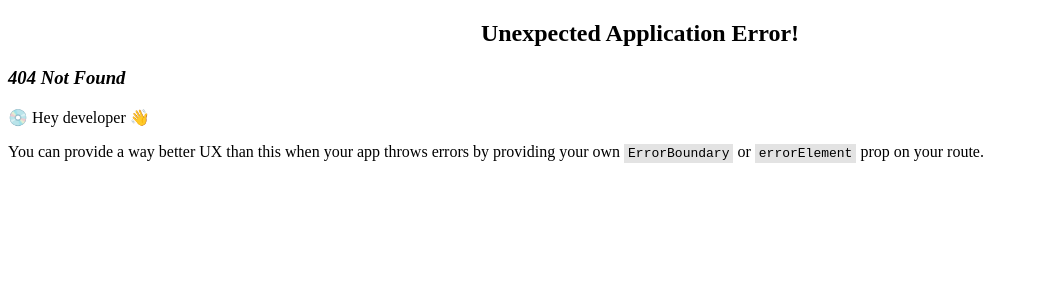
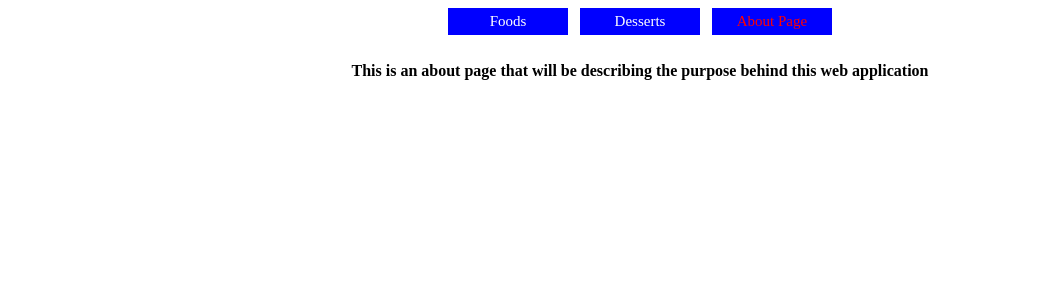
Before and after one commit to aiamsubhabp/food-app, a React (Create React App) app: page /About in a window 1280 px wide. Before the commit this address had no page. Shown: the top 300 px of the page, without its empty margins (0-1039 px from the left). Built offline with nearby package versions, Linux system fonts and the light colour scheme.

Commit message:
complete minimum project requirements

```diff
--- a/db.json
+++ b/db.json
@@ -20,12 +20,6 @@
       "image": "https://3f4c2184e060ce99111b-f8c0985c8cb63a71df5cb7fd729edcab.ssl.cf2.rackcdn.com/media/17708/beefsteakburritos.jpg",
       "description": "delectable example",
       "likes": 0
-    },
-    {
-      "name": "Pizza",
-      "image": "ASD",
-      "description": "sdflkn",
-      "id": 4
     }
   ],
   "desserts": [
--- /dev/null
+++ b/src/components/AboutPage.js
@@ -0,0 +1,13 @@
+import NavBar from "./NavBar"
+
+function AboutPage() {
+
+    return (
+        <div className="App">
+            <NavBar />
+            <h4>This is an about page that will be describing the purpose behind this web application</h4>
+        </div>
+    )
+}
+
+export default AboutPage
--- a/src/components/DessertsContainer.js
+++ b/src/components/DessertsContainer.js
@@ -13,8 +13,10 @@ function DessertsContainer() {
 
     const dessertsList = desserts.map(dessert => (
         <Card
-            key={dessert.id}
-            food={dessert}
+        key={dessert.id}
+        name={dessert.name}
+        image={dessert.image}
+        description={dessert.description}
         />
     ))
 
--- a/src/components/FoodContainer.js
+++ b/src/components/FoodContainer.js
@@ -4,7 +4,9 @@ function FoodContainer({foods}) {
     const foodList = foods.map(food => (
         <Card
             key={food.id}
-            food={food}
+            name={food.name}
+            image={food.image}
+            description={food.description}
         />
     ))
 
--- a/src/components/NavBar.js
+++ b/src/components/NavBar.js
@@ -16,6 +16,12 @@ function NavBar() {
             >
                 Desserts
             </NavLink>
+            <NavLink
+                to='/about'
+                className='nav-link'
+            >
+                About Page
+            </NavLink>
         </nav>
 
     )
--- a/src/components/ReusableCard.js
+++ b/src/components/ReusableCard.js
@@ -1,7 +1,8 @@
 import { Link } from "react-router-dom"
 
-function Card({food}) {
-    const {id, name, image,description, likes} = food
+
+function Card({id, name, image}) {
+
 
     return(
     <div className="card">
@@ -9,8 +10,6 @@ function Card({food}) {
         <img src={image} className="food-image" />
         {/* <p className="card-text">{likes} likes!</p>
         <button>like {"<3"}</button> */}
-        <Link to={`/${name}/${id}`}>View more info  </Link>
-        <h5>{description}</h5>
     </div>
     )
 }
```
Also changed, not shown: src/routes.js (+9 -1 lines), src/components/About.js (deleted).
